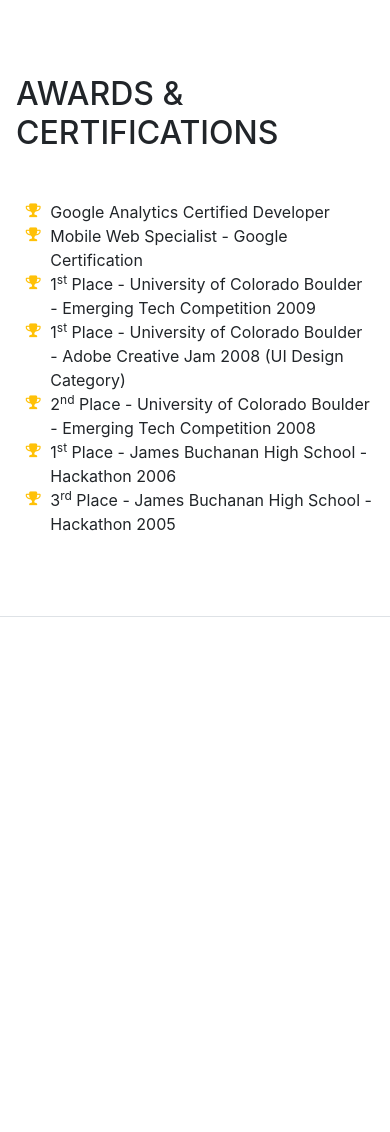
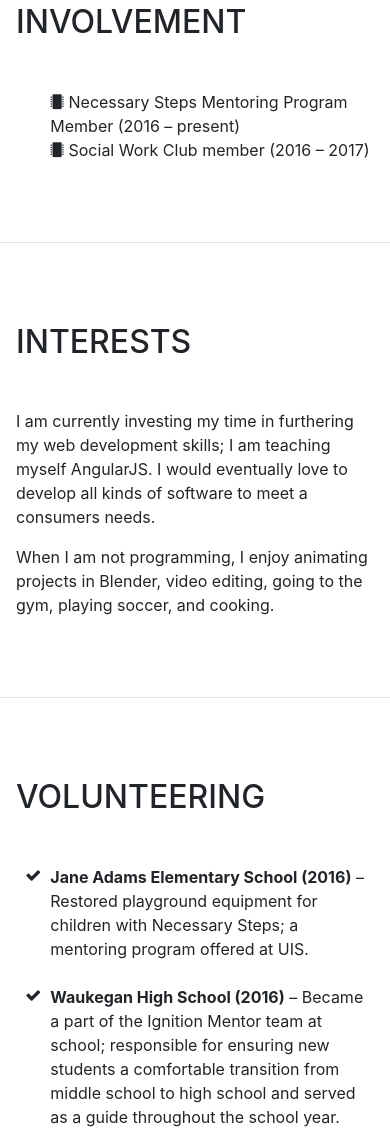
Before and after one commit to ricdominguez/ricdominguez.github.io, a website with bundled scripts: page index.html in a window 390 px wide. Shown: the part 3613-4745 px from the top of the page. Before the commit the page ends 4230 px from the top, so only its background shows below. Built offline with nearby package versions, Linux system fonts and the light colour scheme; a web font is replaced by a local one.

Commit message:
Current final version of my resume.

```diff
--- a/index.html
+++ b/index.html
@@ -55,7 +55,10 @@
             <a class="nav-link js-scroll-trigger" href="#interests">Interests</a>
           </li>
           <li class="nav-item">
-            <a class="nav-link js-scroll-trigger" href="#awards">Awards</a>
+            <a class="nav-link js-scroll-trigger" href="#involvement">Involvement</a>
+          </li>
+          <li class="nav-item">
+            <a class="nav-link js-scroll-trigger" href="#volunteering">Volunteering</a>
           </li>
         </ul>
       </div>
@@ -221,48 +224,55 @@
             <li>
               <i class="fa-li fa fa-check"></i>
               Test-Driven Development</li>
+          </ul>
         </div>
       </section>
 
       <section class="resume-section p-3 p-lg-5 d-flex flex-column" id="interests">
         <div class="my-auto">
           <h2 class="mb-5">Interests</h2>
-          <p>Apart from being a web developer, I enjoy most of my time being outdoors. In the winter, I am an avid skiier and novice ice climber. During the warmer months here in Colorado, I enjoy mountain biking, free climbing, and kayaking.</p>
-          <p class="mb-0">When forced indoors, I follow a number of sci-fi and fantasy genre movies and television shows, I am an aspiring chef, and I spend a large amount of my free time exploring the latest technolgy advancements in the front-end web development world.</p>
+          <p>I am currently investing my time in furthering my web development skills; I am teaching myself AngularJS. I would eventually love to develop all kinds of software to meet a consumers needs.</p>
+          <p class="mb-0">When I am not programming, I enjoy animating projects in Blender, video editing, going to the gym, playing soccer, and cooking.</p>
         </div>
       </section>
 
-      <section class="resume-section p-3 p-lg-5 d-flex flex-column" id="awards">
+      <section class="resume-section p-3 p-lg-5 d-flex flex-column" id="involvement">
         <div class="my-auto">
-          <h2 class="mb-5">Awards &amp; Certifications</h2>
+          <h2 class="mb-5">Involvement</h2>
           <ul class="fa-ul mb-0">
             <li>
-              <i class="fa-li fa fa-trophy text-warning"></i>
-              Google Analytics Certified Developer</li>
+              <i class="fa fa-microchip" aria-hidden="true"></i>
+              Necessary Steps Mentoring Program Member (2016 – present)</li>
             <li>
-              <i class="fa-li fa fa-trophy text-warning"></i>
-              Mobile Web Specialist - Google Certification</li>
+              <i class="fa fa-microchip" aria-hidden="true"></i>
+              Social Work Club member (2016 – 2017)</li>
+          </ul>
+        </div>
+      </section>
+
+      <section class="resume-section p-3 p-lg-5 d-flex flex-column" id="interests">
+        <div class="my-auto">
+          <h2 class="mb-5">Interests</h2>
+          <p>I am currently investing my time in furthering my web development skills; I am teaching myself AngularJS. I would eventually love to develop all kinds of software to meet a consumers needs.</p>
+          <p class="mb-0">When I am not programming, I enjoy animating projects in Blender, video editing, going to the gym, playing soccer, and cooking.</p>
+        </div>
+      </section>
+
+      <section class="resume-section p-3 p-lg-5 d-flex flex-column" id="volunteering">
+        <div class="my-auto">
+          <h2 class="mb-5">Volunteering</h2>
+          <ul class="fa-ul mb-0">
             <li>
-              <i class="fa-li fa fa-trophy text-warning"></i>
-              1<sup>st</sup>
-              Place - University of Colorado Boulder - Emerging Tech Competition 2009</li>
+              <i class="fa-li fa fa-check"></i>
+              <b>Jane Adams Elementary School (2016)</b> – Restored playground equipment for children with Necessary Steps; a mentoring program offered at UIS.</li>
+              <br>
             <li>
-              <i class="fa-li fa fa-trophy text-warning"></i>
-              1<sup>st</sup>
-              Place - University of Colorado Boulder - Adobe Creative Jam 2008 (UI Design Category)</li>
+              <i class="fa-li fa fa-check"></i>
+              <b>Waukegan High School (2016)</b> – Became a part of the Ignition Mentor team at school; responsible for ensuring new students a comfortable transition from middle school to high school and served as a guide throughout the school year.</li>
+              <br>
             <li>
-              <i class="fa-li fa fa-trophy text-warning"></i>
-              2<sup>nd</sup>
-              Place - University of Colorado Boulder - Emerging Tech Competition 2008</li>
-            <li>
-            <li>
-              <i class="fa-li fa fa-trophy text-warning"></i>
-              1<sup>st</sup>
-              Place - James Buchanan High School - Hackathon 2006</li>
-            <li>
-              <i class="fa-li fa fa-trophy text-warning"></i>
-              3<sup>rd</sup>
-              Place - James Buchanan High School - Hackathon 2005</li>
+              <i class="fa-li fa fa-check"></i>
+              <b>Waukegan Public Library (2014 - 2016)</b> – Tutored children ranging from kindergarten all the way to eighth grade.</li>
           </ul>
         </div>
       </section>
```
